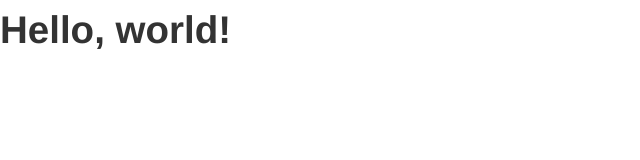
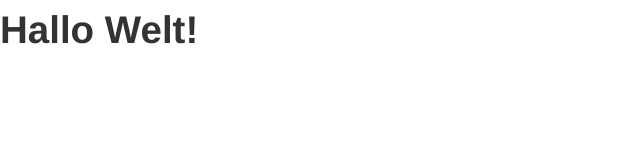
Before and after one commit to dmenze/iversity, a plain HTML site: page index.html in a window 1280 px wide. Shown: the whole page, without its empty margins (0-640 px from the left). Drawn offline with nearby package versions, Linux system fonts and the light colour scheme; files that its build step writes are made by us from their sources; files whose address does not match are found by name.

Commit message:
Vierter Commit

```diff
--- a/index.html
+++ b/index.html
@@ -7,7 +7,7 @@
     <link href="css/bootstrap.min.css" rel="stylesheet" media="screen">
     </head>
     <body>
-    <h1>Hello, world!</h1>
+    <h1>Hallo Welt!</h1>
     <script src="http://code.jquery.com/jquery.js"></script>
     <script src="js/bootstrap.min.js"></script>
     </body>
```
